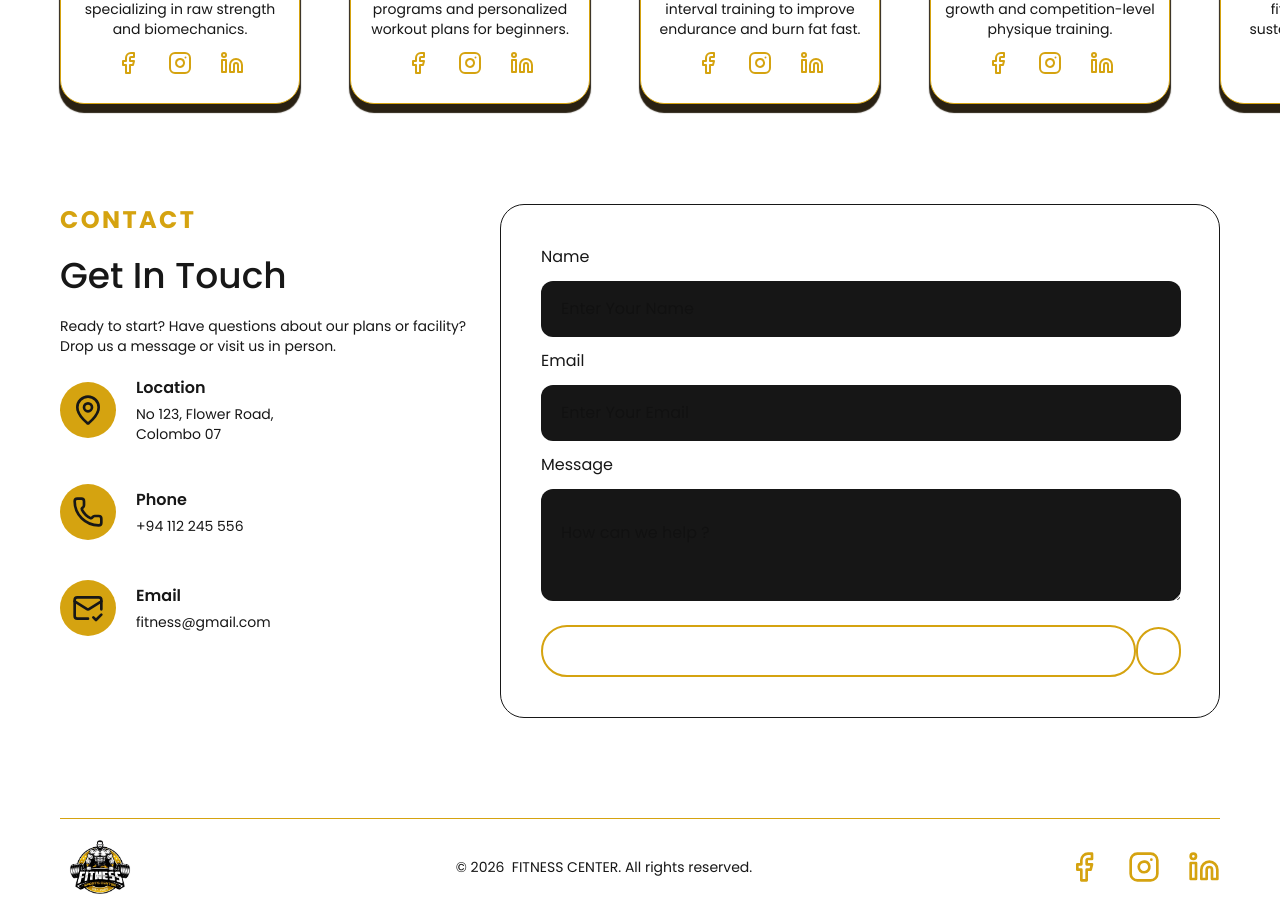
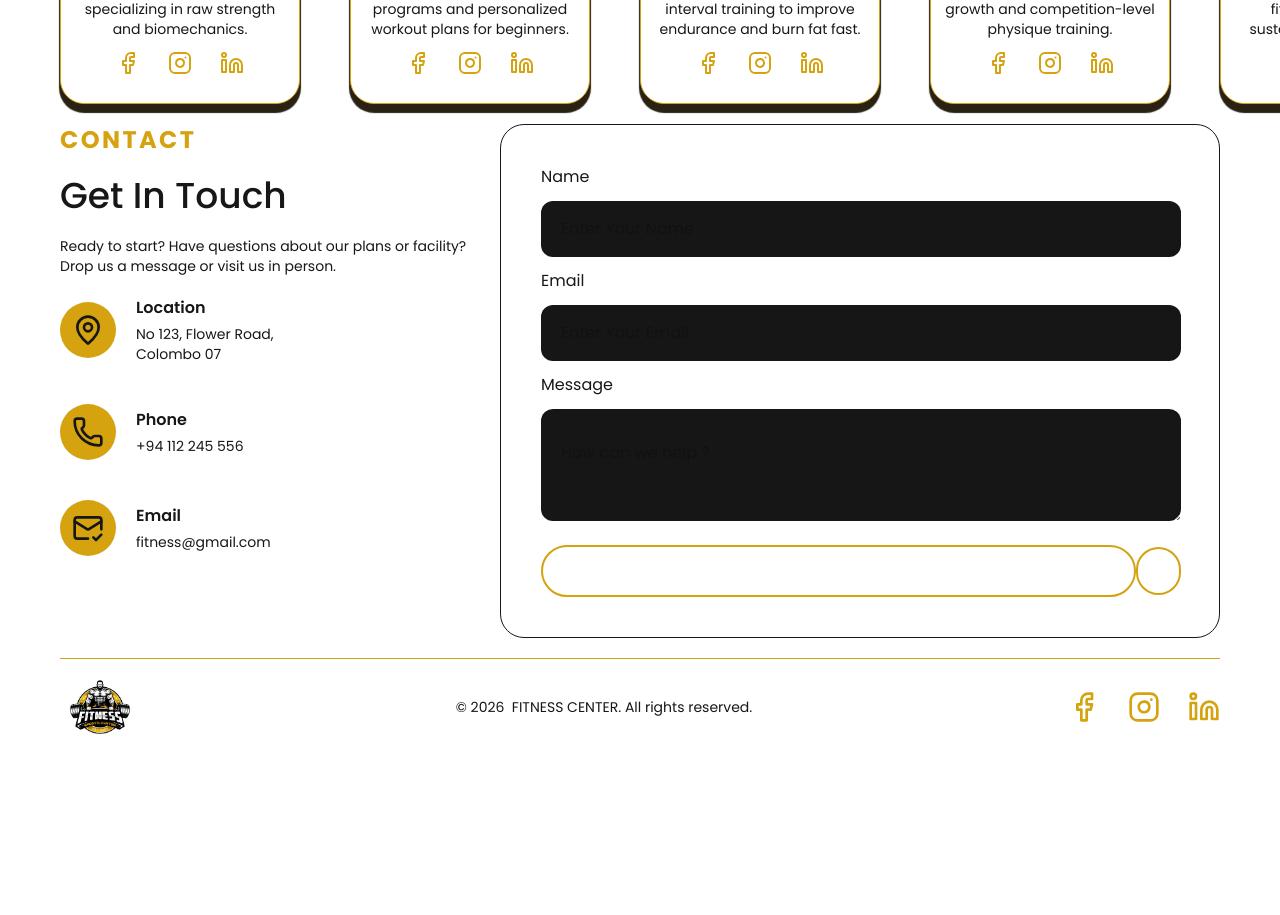
Before and after one commit to Navodi99/gym-website-nextjs, a Next.js app: page / in a window 1280 px wide. Shown: the part 3400-4315 px from the top of the page. After the commit the page ends 4155 px from the top, so only its background shows below. Built offline with nearby package versions, Linux system fonts and the light colour scheme.

Commit message:
add styles for contact section

```diff
--- a/src/app/(components)/sections/contact/ContactSection.jsx
+++ b/src/app/(components)/sections/contact/ContactSection.jsx
@@ -4,7 +4,7 @@ import CustomButton from "../../reusables/buttons/CustomButton";
 
 const ContactSection = () => {
   return (
-    <div className="flex my-20" id="contact">
+    <div className="flex justify-between gap-7 " id="contact">
       <div className="flex flex-col">
         <div className="flex flex-col">
           <p className="uppercase tracking-widest font-bold text-2xl text-(--primary-color) ">
```
